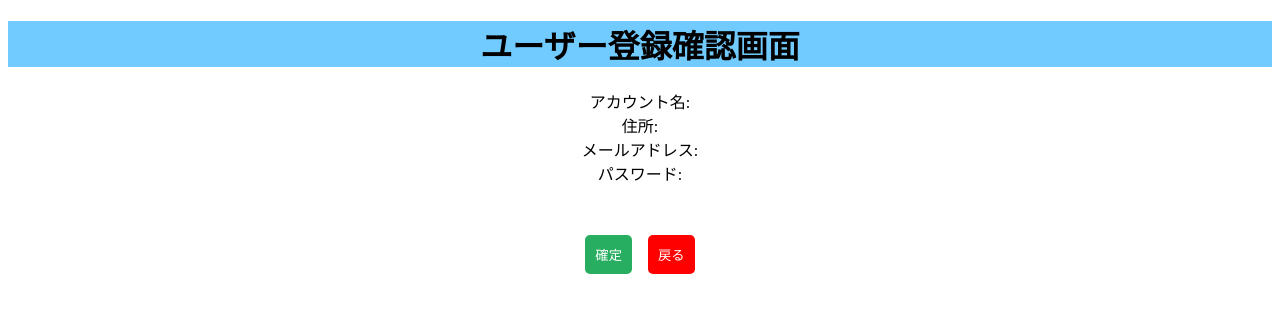
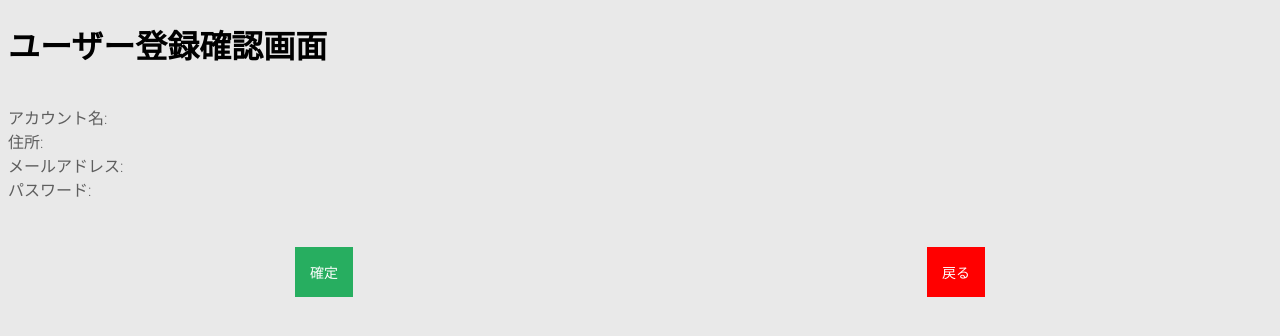
Before and after one commit to Rui0827/teamC, a PHP site: page /usertorokukakunin.php in a window 1280 px wide. Shown: the top 336 px of the page. Run offline with PHP 8.4, Linux system fonts and the light colour scheme; data that the repository does not hold is empty.

Commit message:
Update usertorokukakunin.css

```diff
--- a/system/css/usertorokukakunin.css
+++ b/system/css/usertorokukakunin.css
@@ -1,61 +1,124 @@
-@charset "utf-8";
+@import url(https://fonts.googleapis.com/css?family=Roboto:300);
 
 header{
-    background-color: rgb(114, 203, 255);
+    color: black;
+}
+.login-kakunin {
+    position: relative;
+    z-index: 1;
+    background: #FFFFFF;
+    max-width: 360px;
+    margin: 0 auto 100px;
+    padding: 45px;
+    text-align: center;
+    box-shadow: 0 0 20px 0 rgba(0, 0, 0, 0.2), 0 5px 5px 0 rgba(0, 0, 0, 0.24);
+  }
+
+.CustomerTable {
+    display: block;
+    margin-block-start: 1em;
+    margin-block-end: 1em;
+    margin-inline-start: 0px;
+    margin-inline-end: 0px;
 }
 
-.text-center {
-    text-align: center; /* テキストを水平方向に中央配置 */
-    display: flex;
-    flex-direction: column;
-    align-items: center; /* コンテンツを垂直方向に中央配置 */
-}
-
-h1 {
-    text-align: center;
+p {
+    display: block;
+    margin-block-start: 1em;
+    margin-block-end: 1em;
+    margin-inline-start: 0px;
+    margin-inline-end: 0px;
 }
 
 
+.nyuryoku-kakunin input {
+    font-family: "Roboto", sans-serif;
+    outline: 0;
+    background: #f2f2f2;
+    width: 100%;
+    border: 0;
+    margin: 0 0 15px;
+    padding: 15px;
+    box-sizing: border-box;
+    font-size: 14px;
+}
+
+.nyuryoku-kakunin button {
+  font-family: "Roboto", sans-serif;
+  text-transform: uppercase;
+  outline: 0;
+  background: #4CAF50;
+  width: 100%;
+  border: 0;
+  padding: 15px;
+  color: #FFFFFF;
+  font-size: 14px;
+  -webkit-transition: all 0.3 ease;
+  transition: all 0.3 ease;
+  cursor: pointer;
+}
+
+.nyuryoku-kakunin button:hover,.form button:active,.form button:focus {
+  background: #43A047;
+}
+
+
+.nyuryoku-kakunin .register-form {
+  display: none;
+}
+
 .wrapper {
     display: flex;
-    flex-direction: row;
-    justify-content: center;
-    align-items: center;
-    gap: 1em;
+    margin-top: 15px;
+    align-items: flex-end;
+    justify-content: space-around;
+}
+
+.kakutei input[type="submit"] {
+    background-color: #27ae60;
+    color: #fff;
+    border: none;
+    padding: 15px;
+    cursor: pointer;
+    font-size: 14px;
+    -webkit-transition: background-color 0.3s;
+    transition: background-color 0.3s;
 }
 
 .back {
-    text-align: center; /* 戻るボタンを左寄せに配置 */
-    padding: 40px 0;
+    display: flex;
+    justify-content: center;
+    margin-top: 15px;
+}
+
+form{
+    display: flex;
+    flex-direction: column;
 }
 
 .back input[type="submit"] {
-    background-color: red; /* 登録ボタンの色 */
-    border-radius:5px;
-    text-decoration: none;
-    padding:10px;
-    margin-top:10px;
-    border:none;
-    cursor:pointer;
-    color: white;
+    background-color: red;
+    color: #fff;
+    border: none;
+    padding: 15px;
+    cursor: pointer;
+    font-size: 14px;
+    -webkit-transition: background-color 0.3s;
+    transition: background-color 0.3s;
 }
 
-.kakutei {
-    text-align: right; /* 登録ボタンを右寄せに配置 */
-    padding: 40px 0;
+.kakutei input[type="submit"]:hover {
+    background-color: #1f894b;
 }
 
-.kakutei input[type="submit"] {
-    background-color: #27ae60; /* 登録ボタンの色 */
-    border-radius:5px;
-    text-decoration: none;
-    padding:10px;
-    margin-top:10px;
-    border:none;
-    cursor:pointer;
-    color: white; /* ボタンのテキスト色を白に設定 */
+.back input[type="submit"]:hover {
+    background-color: rgb(226, 0, 0);
 }
 
-.CustomerTable {
-    text-align: center;
-}
+body {
+    background: #e9e9e9; /* fallback for old browsers */
+    color: #5e5e5e;
+    font-family: "Roboto", sans-serif;
+    -webkit-font-smoothing: antialiased;
+    -moz-osx-font-smoothing: grayscale;
+  }
```
